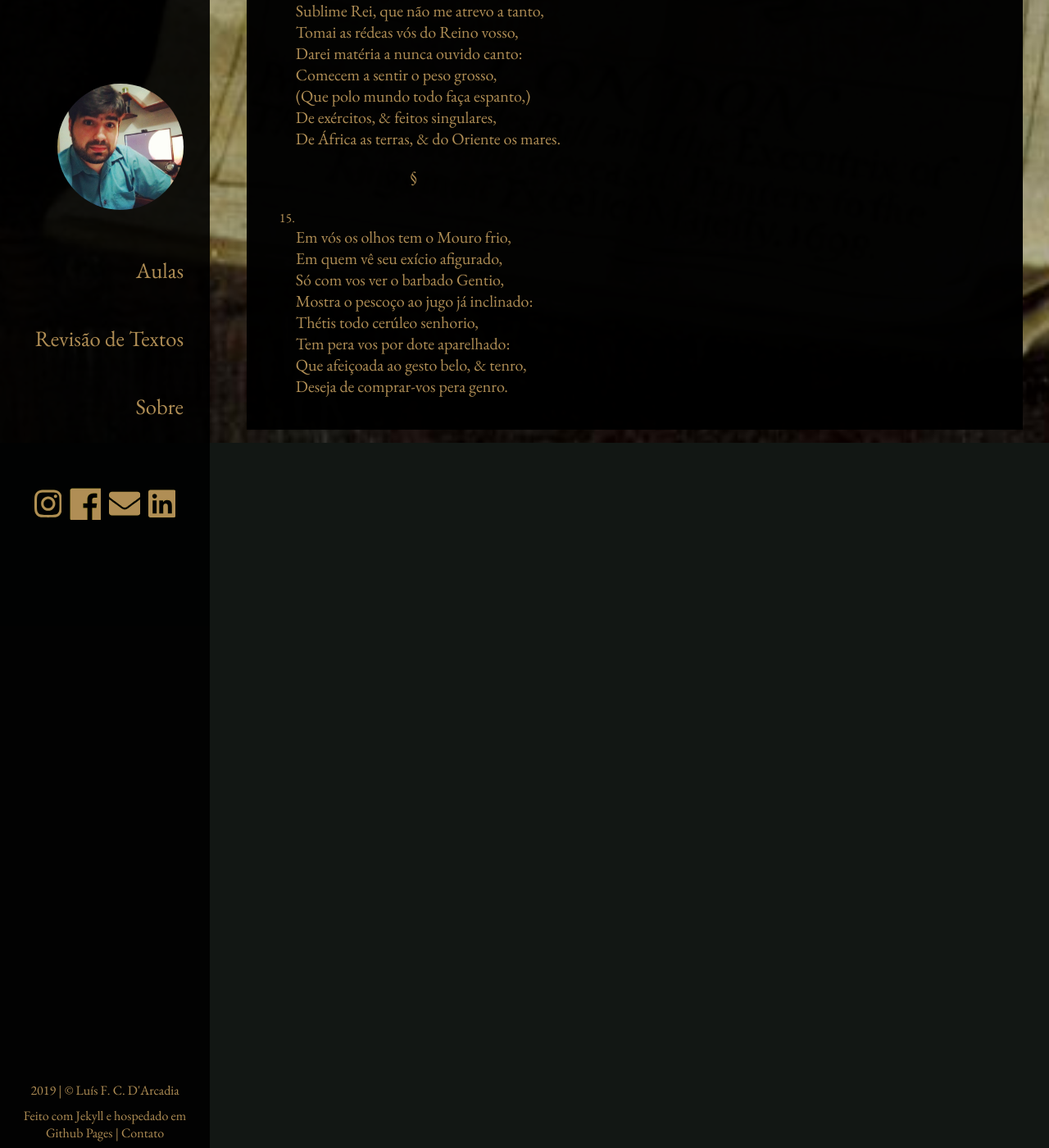
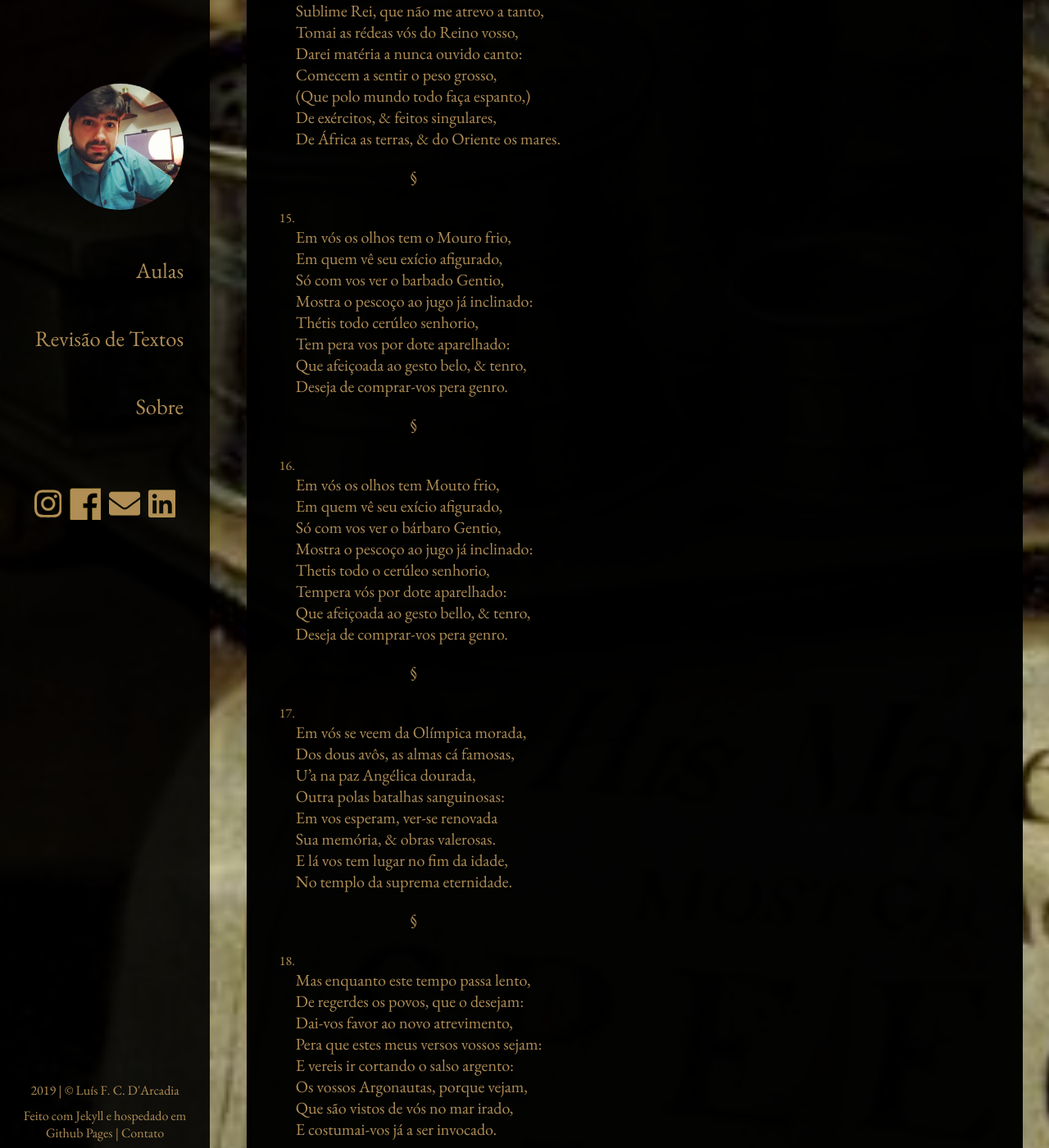
Before and after one commit to luisdarcadia/luisdarcadia.github.io, a Jekyll site: the page built from _lusiadas/cantoI.md, in a window 1280 px wide and 1400 px high, scrolled down 4246 px. Shown: the whole window at 82% size. Built offline with Jekyll 4.4.1, drawn with Linux system fonts in a browser that asks for light colours; nearby versions of some CDN libraries; some of the changed text lies outside the part shown.

Commit message:
quadras lusiadas

```diff
--- a/_lusiadas/cantoI.md
+++ b/_lusiadas/cantoI.md
@@ -302,6 +302,190 @@ Que afeiçoada ao gesto belo, & tenro,
 
 Deseja de comprar-vos pera genro.
 
+---
+
+<div  class="numero">{% increment quadra %}.</div>
+
+Em vós os olhos tem Mouto frio,
+
+Em quem vê seu exício afigurado,
+
+Só com vos ver o bárbaro Gentio,
+
+Mostra o pescoço ao jugo já inclinado:
+
+Thetis todo o cerúleo senhorio,
+
+Tempera vós por dote aparelhado:
+
+Que afeiçoada ao gesto bello, & tenro,
+
+Deseja de comprar-vos pera genro.
+
+---
+
+<div  class="numero">{% increment quadra %}.</div>
+
+Em vós se veem da Olímpica morada,
+
+Dos dous avôs, as almas cá famosas,
+
+U'a na paz Angélica dourada,
+
+Outra polas batalhas sanguinosas:
+
+Em vos esperam, ver-se renovada
+
+Sua memória, & obras valerosas.
+
+E lá vos tem lugar no fim da idade,
+
+No templo da suprema eternidade.
+
+---
+
+<div  class="numero">{% increment quadra %}.</div>
+
+Mas enquanto este tempo passa lento,
+
+De regerdes os povos, que o desejam:
+
+Dai-vos favor ao novo atrevimento,
+
+Pera que estes meus versos vossos sejam:
+
+E vereis ir cortando o salso argento:
+
+Os vossos Argonautas, porque vejam,
+
+Que são vistos de vós no mar irado,
+
+E costumai-vos já a ser invocado.
+
+---
+
+<div  class="numero">{% increment quadra %}.</div>
+
+Já no largo Oceano navegavam,
+
+As inquietas ondas apartando,
+
+Os ventos brandamente respiravam,
+
+Das naus as velas côncavas inchando:
+
+Da branca escuma, os mares se mostravam
+
+Cobertos, onde as proas vão cortando.
+
+As marítimas águas consagradas,
+
+Que do gado de Proteu são cortadas.
+
+---
+
+<div  class="numero">{% increment quadra %}.</div>
+
+Quando os Deuses no Olimpo luminoso,
+
+Onde o governo está, da humana gente
+
+Se ajuntam em concílio glorioso,
+
+Sobre as cousas futuras do Oriente:
+
+Pisando o cristalino Céu fermoso,
+
+Vem pela via Láctea, juntamente
+
+Convocados da parte de Tonante,
+
+Pelo Neto gentil do velho Atlante.
+
+---
+
+<div  class="numero">{% increment quadra %}.</div>
+
+Deixam dos sete Céus o regimento,
+
+Que do poder mais alto lhe foi dado,
+
+Alto poder, que só c'o pensamento
+
+Governa o Céu, a Terra, & o Mar irado:
+
+Ali se acharam juntos num momento,
+
+Os que habitam o Arcturo congelado.
+
+E os que os Austro tem, & as partes onde
+
+A Aurora nasce, & o claro Sol se esconde.
+
+
+---
+
+<div  class="numero">{% increment quadra %}.</div>
+
+Estava o padre ali sublime & dino,
+
+Que vibra os feros raios de Vulcano,
+
+Num assento de estrellas cristalino,
+
+Com gesto alto, severo, & soberano,
+
+Do rosto respirava um ar divino,
+
+Que divino tornara um corpo humano:
+
+Com u'a coroa, & ceptro rutilante,
+
+De outra pedra mais clara que diamante.
+
+---
+
+<div  class="numero">{% increment quadra %}.</div>
+
+<++>
+
+---
+
+<div  class="numero">{% increment quadra %}.</div>
+
+<++>
+
+---
+
+<div  class="numero">{% increment quadra %}.</div>
+
+<++>
+
+---
+
+<div  class="numero">{% increment quadra %}.</div>
+
+<++>
+
+---
+
+<div  class="numero">{% increment quadra %}.</div>
+
+<++>
+
+---
+
+<div  class="numero">{% increment quadra %}.</div>
+
+<++>
+
+---
+
+<div  class="numero">{% increment quadra %}.</div>
+
+<++>
+
+
 ## Notas
 
 [^footnote{% increment n%}]: Atual ilha do Ceilão.
```
